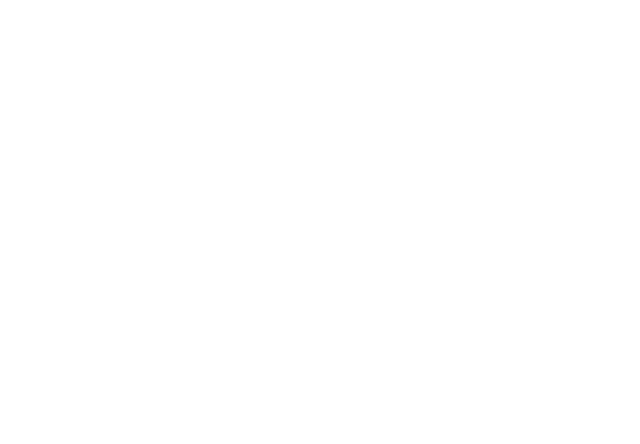
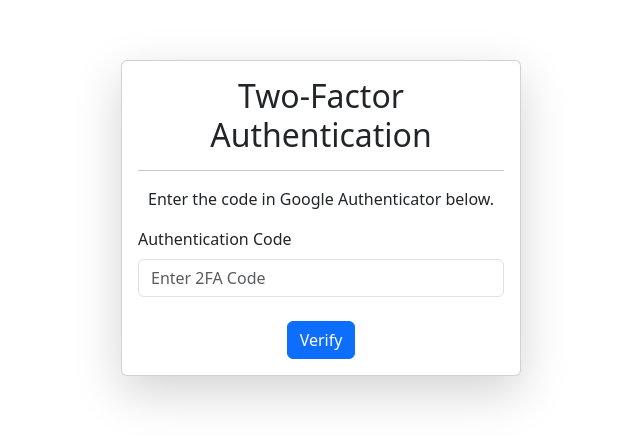
Before and after one commit to dfhhhhhh1/drone_FL_ZeroTrust, a React (Create React App) app in the folder drone_fl/: page /twoFactorAuth in a window 1280 px wide. Before the commit this address had no page. Shown: the part 182-626 px from the top of the page, without its empty margins (319-959 px from the left). Built offline with nearby package versions, Linux system fonts and the light colour scheme.

Commit message:
2fa completed

```diff
--- a/drone_fl/package.json
+++ b/drone_fl/package.json
@@ -12,6 +12,7 @@
     "react": "^18.3.1",
     "react-bootstrap": "^2.10.5",
     "react-dom": "^18.3.1",
+    "react-qr-code": "^2.0.15",
     "react-router-dom": "^6.28.0",
     "react-scripts": "5.0.1",
     "web-vitals": "^2.1.4"
--- a/drone_fl/src/App.js
+++ b/drone_fl/src/App.js
@@ -4,6 +4,7 @@ import 'bootstrap/dist/css/bootstrap.min.css';
 import { BrowserRouter as Router, Route, Routes, Link } from 'react-router-dom';
 import Register from './SignIn/Register';
 import Login from './SignIn/Login';
+import TwoFactorAuth from './SignIn/TwoFactorAuth'
 import Profile from './SignIn/Profile';
 import ProtectedRoute from './Authentication/ProtectedRoute';
 
@@ -33,7 +34,9 @@ const App = () => {
     <Router>
       <Routes>
         <Route path="/register" element={<Register />} />
-        <Route path="/login" element={<Login />} />
+        <Route path="/" element={<Login />} />
+        <Route path='/login' element={<Login />} />
+        <Route path='/twoFactorAuth' element={<TwoFactorAuth />} />
         <Route path="/profile" element = {
           <ProtectedRoute>
             <Profile />
--- a/drone_fl/src/SignIn/Login.js
+++ b/drone_fl/src/SignIn/Login.js
@@ -8,12 +8,21 @@ const Login = () => {
     const [password, setPassword] = useState('');
     const navigate = useNavigate();
 
-    const handleSubmit = (e) => {
+    const handleSubmit = async (e) => {
         e.preventDefault();
 
-        axios.post('/api/login/', { email, password }, { withCredentials: true }).then(res => {});
+        try {
+            await axios.post('/api/login/',
+                { email, password },
+                { withCredentials: true } );
 
-        navigate('/Home');
+            navigate('/TwoFactorAuth', {state: { email }});
+
+        } catch (error) {
+            alert("Login failed.")
+        }
+
+        //navigate('/TwoFactorAuth');
     };
 
     return (
--- a/drone_fl/src/SignIn/Register.js
+++ b/drone_fl/src/SignIn/Register.js
@@ -1,30 +1,63 @@
 import React, { useState } from 'react';
 import { Link, useNavigate } from 'react-router-dom';
-import { Container, Card, Form, Button } from 'react-bootstrap';
+import { Container, Card, Form, Button, Image } from 'react-bootstrap';
+import QRCode from 'react-qr-code';
 import axios from 'axios';
 
 const Register = () => {
     const [email, setEmail] = useState('');
     const [password, setPassword] = useState('');
     const [confirmPass, setConfirmPass] = useState('');
+    const [qrCode, setQrCode] = useState('');
+    const [qrToggle, setQrToggle] = useState(false);    //Display qr code page or registration page
     const navigate = useNavigate();
 
-    const handleSubmit = (e) => {
+    const handleSubmit = async (e) => {
         e.preventDefault();
         if(password != confirmPass) {
             alert("Passwords don't match");
             return;
         }
 
-        axios.post('/api/login/register', { email, password }, { withCredentials: true }).then(res => {});
+        try {
+            const res = await axios.post('/api/login/register',
+            { email, password },
+            { withCredentials: true } );
 
+            setQrCode(res.data.qrcode);
+            //console.log(qrCode);
+            setQrToggle(true);
+
+        } catch (error) {
+            alert("Registration failed.");
+        }
+    };
+
+    const handleNext = () => {
         navigate('/Login');
-    };
+    }
 
     return (
         <Container fluid className='d-flex justify-content-center align-items-center' style={{height: '100vh'}}>
                     <Card className='shadow-lg' style={{ width: '100%', maxWidth: '400px'}}>
                         <Card.Body>
+                            {qrToggle ? (
+                                <Container>
+                                    <h2 className='text-center'>Register with Google Authenticator</h2>
+                                    <p className='text-center'>Scan the QR code with Google Authenticator</p>
+                                    <div className='text-center'>
+                                        {qrCode ? (
+                                            <QRCode value={qrCode} size={256} fluid />
+                                        ) : (
+                                            <p>Loading...</p>
+                                        )}
+                                    </div>
+                                    <div className='d-flex justify-content-center mt-3'>
+                                        <Button variant='primary' onClick={handleNext}>Continue to Login</Button>
+                                    </div>
+                                </Container>
+                            ) : (
+                                <Container>
                                     <h2 className='text-center'>Register</h2>
                                     <Form onSubmit={handleSubmit}>
                                         <Form.Group className='m-3' controlID='formEmail'>
@@ -44,6 +77,8 @@ const Register = () => {
                                         </div>
                                     </Form>
                                     <p className='text-center'>Already have an account? <Link to='/Login'>Login here</Link></p>
+                                </Container>
+                            )}
                         </Card.Body>
                     </Card>
         </Container>
--- /dev/null
+++ b/drone_fl/src/SignIn/TwoFactorAuth.js
@@ -0,0 +1,52 @@
+import React, { useState } from 'react';
+import { useNavigate } from 'react-router-dom';
+import { Container, Card, Form, Button } from 'react-bootstrap';
+import { useLocation} from 'react-router-dom';
+import axios from 'axios';
+
+const TwoFactorAuth = ({ qrCode, onVerify }) => {
+    const [code, setCode] = useState('');
+    const navigate = useNavigate();
+    const location = useLocation();
+
+    const email = location.state?.email;
+
+    const handleSubmit = async (e) => {
+        e.preventDefault();
+
+        try {
+            await axios.post('/api/login/two-factor',
+            { email, otpToken: code },
+            { withCredentials: true } );
+
+            navigate('/Home')
+        } catch (error) {
+            alert("Login failed.");
+            console.log(error);
+        }
+    };
+
+    return (
+        <Container
+            fluid className="d-flex justify-content-center align-items-center" style={{ height: '100vh' }}>
+            <Card className="shadow-lg" style={{ width: '100%', maxWidth: '400px' }}>
+                <Card.Body>
+                    <h2 className="text-center">Two-Factor Authentication</h2>
+                    <hr></hr>
+                    <p className="text-center">Enter the code in Google Authenticator below.</p>
+                    <Form onSubmit={handleSubmit}>
+                        <Form.Group controlId="form2FACode">
+                            <Form.Label>Authentication Code</Form.Label>
+                            <Form.Control type="text" value={code} onChange={(e) => setCode(e.target.value)} placeholder="Enter 2FA Code" required />
+                        </Form.Group>
+                        <div className="d-flex justify-content-center mt-4">
+                            <Button variant="primary" type="submit">Verify</Button>
+                        </div>
+                    </Form>
+                </Card.Body>
+            </Card>
+        </Container>
+    );
+};
+
+export default TwoFactorAuth;
```
Also changed, not shown: 1 other file (tests, documents, lock files or other folders). Lines whose indentation alone changed are shown as unchanged.
